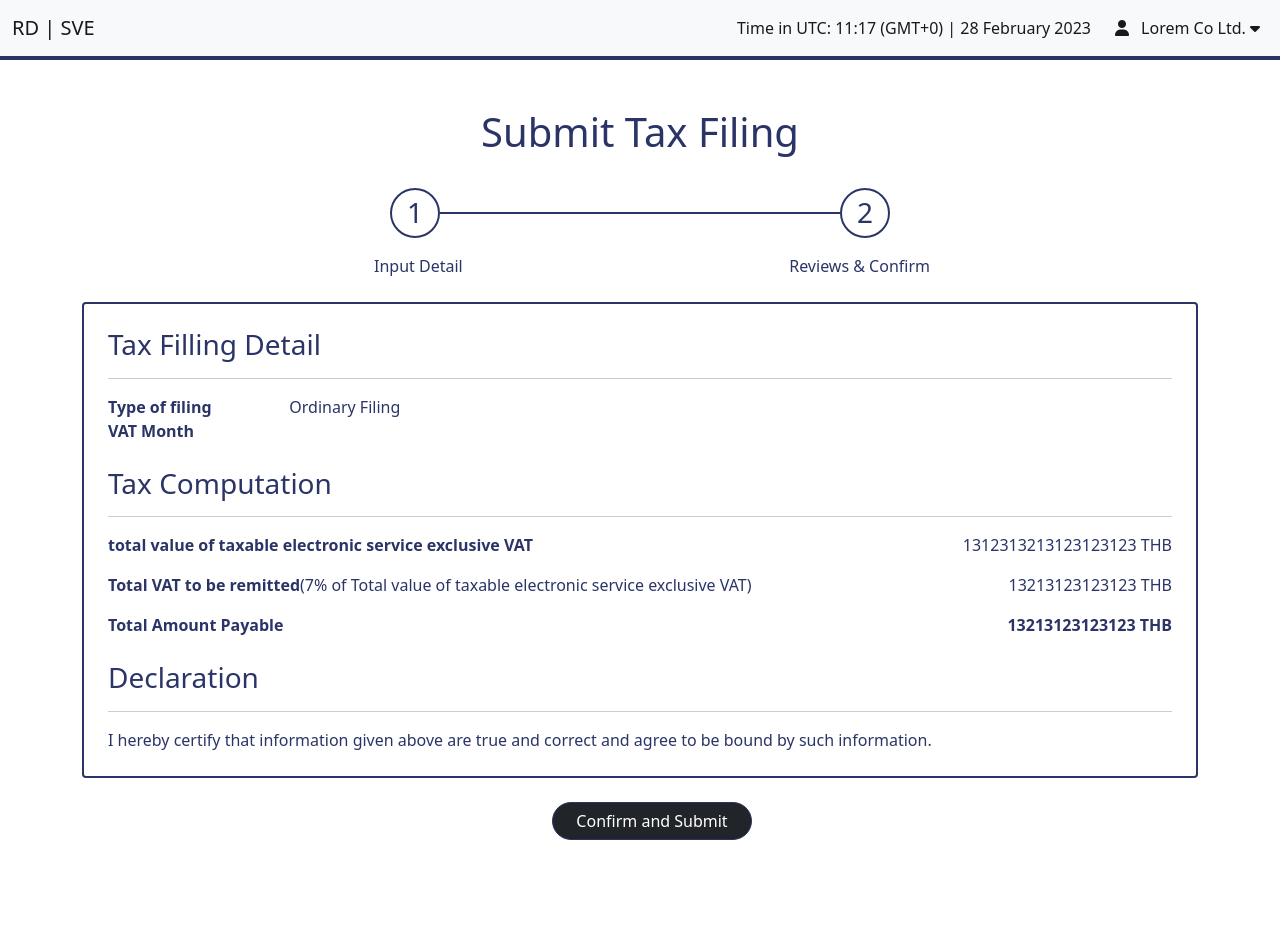
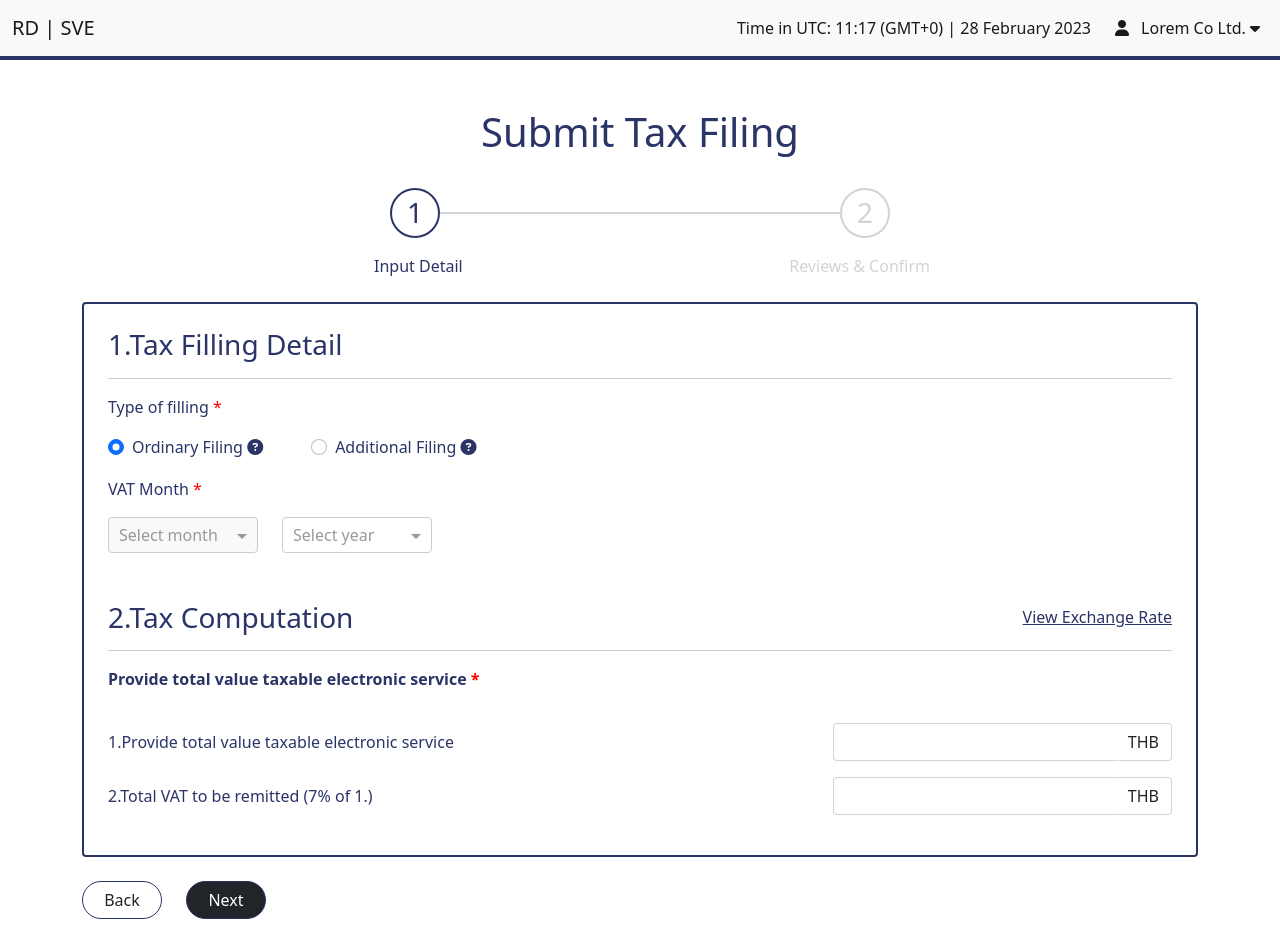
Before and after one commit to kakaKaeng/practice-angular, an Angular app in the folder practice-angular/: page / in a window 1280 px wide. Shown: the top 952 px of the page. Before the commit the page ends 888 px from the top, so only its background shows below. Built offline with nearby package versions, Linux system fonts and the light colour scheme.

Commit message:
feat(tax-review-confirm): map data

```diff
--- a/practice-angular/src/app/modules/taxes/pages/tax-filing/tax-filing.component.html
+++ b/practice-angular/src/app/modules/taxes/pages/tax-filing/tax-filing.component.html
@@ -8,7 +8,7 @@
     <ng-container [ngSwitch]="currentStep">
       <app-tax-input-detail *ngSwitchCase="1" [(formTaxModel)]="formTaxModel" [submitted]="submitted">
       </app-tax-input-detail>
-      <app-review-confirm *ngSwitchCase="2" [formTaxModel]="formTaxModel.getRawValue()">
+      <app-review-confirm *ngSwitchCase="2" [formTaxModel]="formTaxModelData">
       </app-review-confirm>
     </ng-container>
   </div>
--- a/practice-angular/src/app/modules/taxes/pages/tax-filing/tax-filing.component.ts
+++ b/practice-angular/src/app/modules/taxes/pages/tax-filing/tax-filing.component.ts
@@ -1,5 +1,6 @@
 import { Component, Input, OnInit } from '@angular/core';
 import { FormBuilder, FormGroup, Validators } from '@angular/forms';
+import { TaxModel } from '../../shared/models/tax.models';
 
 @Component({
   selector: 'app-tax-filing',
@@ -7,9 +8,10 @@ import { FormBuilder, FormGroup, Validators } from '@angular/forms';
   styleUrls: ['./tax-filing.component.scss']
 })
 export class TaxFilingComponent implements OnInit {
-  currentStep = 2;
+  currentStep = 1;
   formTaxModel: FormGroup
   submitted = false;
+  formTaxModelData?: TaxModel
 
   constructor(private fb: FormBuilder) {
     this.formTaxModel = this.initFormTaxModel();
@@ -36,6 +38,21 @@ export class TaxFilingComponent implements OnInit {
     this.submitted = true
     if (this.formTaxModel.valid) {
       const rawData = this.formTaxModel.getRawValue();
+      rawData.total_tax = rawData.total_tax.replace(/[^0-9.]/g, '').replace(/,/g, '')
+      rawData.total_vat = rawData.total_vat.replace(/[^0-9.]/g, '').replace(/,/g, '')
+      rawData.surcharge = rawData.surcharge ? rawData.surcharge.replace(/[^0-9.]/g, '') : null;
+      rawData.penalty = rawData.penalty ? rawData.penalty.replace(/[^0-9.]/g, '') : null;
+
+      rawData.total_amount_vat = parseFloat(rawData.total_tax)
+      if (rawData.surcharge) {
+        rawData.total_amount_vat += parseFloat(rawData.surcharge)
+      }
+      if (rawData.penalty) {
+        rawData.total_amount_vat += parseFloat(rawData.penalty)
+      }
+
+      rawData.total_amount_vat = rawData.total_amount_vat.toString();
+      this.formTaxModelData = rawData;
       this.currentStep = 2;
     }
   }
--- a/practice-angular/src/app/modules/taxes/shared/components/review-confirm/review-confirm.component.html
+++ b/practice-angular/src/app/modules/taxes/shared/components/review-confirm/review-confirm.component.html
@@ -12,7 +12,7 @@
       <label class="bold">VAT Month</label>
     </div>
     <div class="col-10">
-
+      {{getDateDisplay()}}
     </div>
   </div>
   <h3 class="m-0 mt-4">Tax Computation</h3>
@@ -22,7 +22,7 @@
       <label class="bold">total value of taxable electronic service exclusive VAT</label>
     </div>
     <div class="col-4 text-end align-self-center">
-      1312313213123123123 THB
+      {{addCommas(formTaxModel.total_tax)}} THB
     </div>
   </div>
   <div class="row mb-3">
@@ -31,7 +31,7 @@
       <label>(7% of Total value of taxable electronic service exclusive VAT)</label>
     </div>
     <div class="col-4 text-end align-self-center">
-      13213123123123 THB
+      {{addCommas(formTaxModel.total_vat)}} THB
     </div>
   </div>
   <div class="row mb-3">
@@ -39,7 +39,7 @@
       <label class="bold">Total Amount Payable</label>
     </div>
     <div class="col-4 text-end align-self-center bold">
-      13213123123123 THB
+      {{addCommas(formTaxModel.total_amount_vat)}} THB
     </div>
   </div>
   <h3 class="m-0 mt-4">Declaration</h3>
--- a/practice-angular/src/app/modules/taxes/shared/components/review-confirm/review-confirm.component.ts
+++ b/practice-angular/src/app/modules/taxes/shared/components/review-confirm/review-confirm.component.ts
@@ -7,10 +7,34 @@ import { TaxModel } from '../../models/tax.models';
   styleUrls: ['./review-confirm.component.scss']
 })
 export class ReviewConfirmComponent {
-  @Input() formTaxModel?: TaxModel
+  @Input() formTaxModel?: TaxModel;
+
+  x = {
+    'type_of_filling': 'ordinary',
+    'month': 0,
+    'year': 2023,
+    'additional_type': null,
+    'total_tax': '10000.111',
+    'total_vat': '123',
+    'surcharge': null,
+    'penalty': null
+  }
 
   constructor() {
   }
 
+  getDateDisplay(): string {
+    const month = new Date(this.formTaxModel!.year, this.formTaxModel!.month, 1)
+    const monthName = month.toLocaleString('default', {month: 'long'})
+    return `${monthName} ${this.formTaxModel!.year}`
+  }
 
+  addCommas(value: string | undefined): string {
+    if (value) {
+      const [integerPart, decimalPart] = value.split('.');
+      const integerPartWithCommas = integerPart.replace(/\B(?=(\d{3})+(?!\d))/g, ',');
+      return decimalPart !== undefined ? `${integerPartWithCommas}.${decimalPart}` : integerPartWithCommas;
+    }
+    return ''
+  }
 }
--- a/practice-angular/src/app/modules/taxes/shared/components/tax-input-detail/tax-input-detail.component.html
+++ b/practice-angular/src/app/modules/taxes/shared/components/tax-input-detail/tax-input-detail.component.html
@@ -63,7 +63,7 @@
                autocomplete="off"
                (focus)="removeCommas($event)"
                (blur)="addCommas($event)"
-               (input)="removeAlphabet($event)">
+               (input)="removeAlphabet($event); onGetSurcharge()">
         <div class="input-group-append">
           <span class="input-group-text">THB</span>
         </div>
@@ -106,6 +106,7 @@
         <div class="input-group">
           <input class="form-control hide-border-right text-end" formControlName="surcharge" type="text"
                  autocomplete="off"
+                 [readOnly]="true"
                  (focus)="removeCommas($event)"
                  (blur)="addCommas($event)"
                  (input)="removeAlphabet($event)">
@@ -123,6 +124,7 @@
         <div class="input-group">
           <input class="form-control hide-border-right text-end" formControlName="penalty" type="text"
                  autocomplete="off"
+                 [readOnly]="true"
                  (focus)="removeCommas($event)"
                  (blur)="addCommas($event)"
                  (input)="removeAlphabet($event)">
@@ -138,7 +140,7 @@
       </div>
       <div class="col-4">
         <div class="input-group">
-          <input class="form-control hide-border-right text-end" formControlName="penalty" type="text"
+          <input class="form-control hide-border-right text-end" type="text" [value]="onGetTotalAmountVat()"
                  autocomplete="off"
                  [readOnly]="true"
                  (focus)="removeCommas($event)"
--- a/practice-angular/src/app/modules/taxes/shared/components/tax-input-detail/tax-input-detail.component.ts
+++ b/practice-angular/src/app/modules/taxes/shared/components/tax-input-detail/tax-input-detail.component.ts
@@ -1,5 +1,6 @@
 import { Component, EventEmitter, Input, Output } from '@angular/core';
 import { FormGroup } from '@angular/forms';
+import { retry } from 'rxjs/operators';
 
 @Component({
   selector: 'app-tax-input-detail',
@@ -43,10 +44,25 @@ export class TaxInputDetailComponent {
 
   ordinary() {
     this.formTaxModel.controls.additional_type.setValue(null)
+    this.formTaxModel.controls.penalty.setValue(null)
   }
 
   additional() {
     this.formTaxModel.controls.additional_type.setValue('on_time')
+    this.formTaxModel.controls.penalty.setValue('200')
   }
 
+  onGetSurcharge() {
+    if (this.formTaxModel.controls.type_of_filling.value === 'additional') {
+      this.formTaxModel.controls.surcharge.setValue((+this.formTaxModel.controls.total_tax.value * 0.1).toString());
+    }
+  }
+
+  onGetTotalAmountVat(): string {
+    const total_tax = +this.formTaxModel.controls.total_tax.value || 0
+    const surcharge = +this.formTaxModel.controls.surcharge.value || 0
+    const penalty = +this.formTaxModel.controls.penalty.value || 0
+
+    return (total_tax + surcharge + penalty).toString();
+  }
 }
```
Also changed, not shown: practice-angular/src/app/modules/taxes/shared/models/tax.models.ts (+5 -4 lines).
